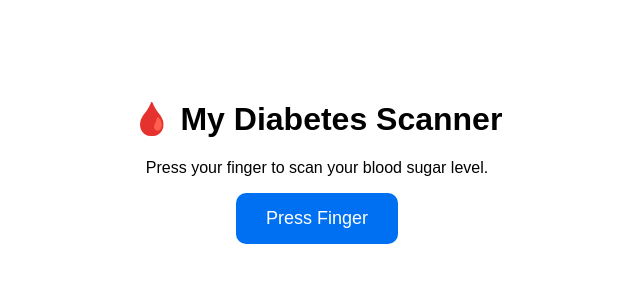
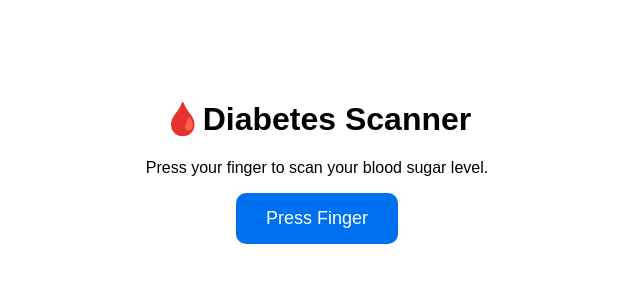
Before and after one commit to Ninad-S/blood-sugar-scanner, a React (Create React App) app: page / in a window 1280 px wide. Shown: the top 300 px of the page, without its empty margins (323-963 px from the left). Built offline with nearby package versions, Linux system fonts and the light colour scheme.

Commit message:
Update App.js

```diff
--- a/src/App.js
+++ b/src/App.js
@@ -19,7 +19,7 @@ function App() {
 
   return (
     <div className="App">
-      <h1>🩸 My Diabetes Scanner</h1>
+      <h1>🩸Diabetes Scanner</h1>
       <p>Press your finger to scan your blood sugar level.</p>
 
       <button className="scan-btn" onClick={handleScan} disabled={scanning}>
```
